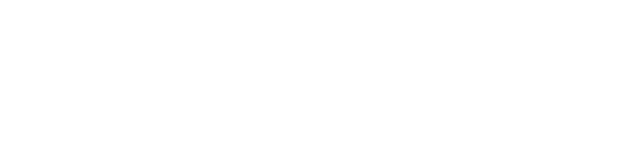
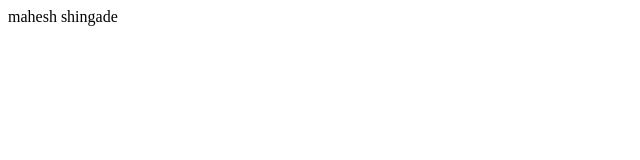
Before and after one commit to mahesh70205333/maheshNew, a plain HTML site: page index.html in a window 1280 px wide. Shown: the whole page, without its empty margins (0-640 px from the left). Drawn offline with Linux system fonts and the light colour scheme.

Commit message:
added my name

```diff
--- a/index.html
+++ b/index.html
@@ -1 +1 @@
-<html> </html>
+<html>mahesh shingade </html>
```
